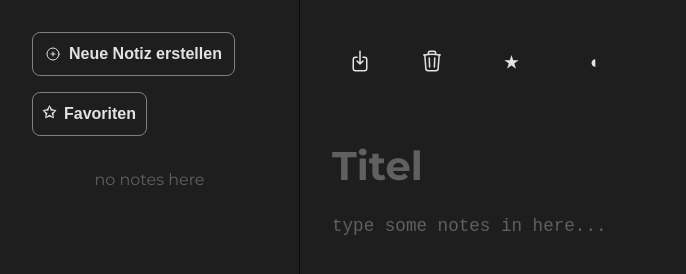
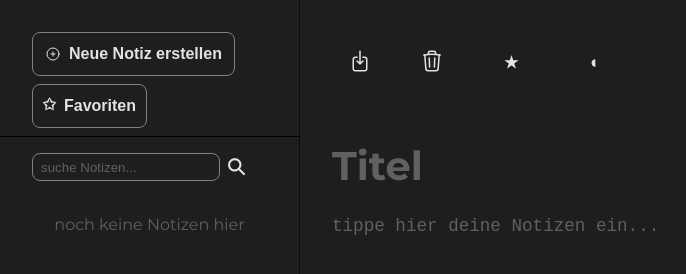
Before and after one commit to Olewy/Notes-App, a plain HTML site: page index.html in a window 1280 px wide. Shown: the top 274 px of the page, without its empty margins (0-686 px from the left). Drawn offline with Linux system fonts and the light colour scheme.

Commit message:
added searchbar to DOM

```diff
--- a/app.js
+++ b/app.js
@@ -6,11 +6,14 @@ const createNewNoteEl = document.getElementById("create-new-note");
 const deleteButtonEl = document.querySelector(".delete-note");
 const showFavoritesButton = document.getElementById("sortFavoriteNotes");
 const sidebarEl = document.querySelector(".sidebar");
+const searchNotesEl = document.getElementById("searchNotes");
 let isFavoritesOn = false;
 
 saveButtonEl.addEventListener("click", clickSaveButton);
 deleteButtonEl.addEventListener("click", clickDeleteButton);
 createNewNoteEl.addEventListener("click", newNoteButton);
+showFavoritesButton.addEventListener("click", toggleFavoriteButton);
+searchNotesEl.addEventListener("click", searchNotesButton);
 
 displayNotesList();
 
@@ -51,13 +54,11 @@ function displayNotesList() {
 
   if (notesListEl.innerHTML == []) {
     const noNotesEl = document.createElement("p");
-    noNotesEl.textContent = "no notes here";
+    noNotesEl.textContent = "noch keine Notizen hier";
     noNotesEl.classList.add("no-notes-text-enabled");
     notesListEl.append(noNotesEl);
   }
 }
-
-showFavoritesButton.addEventListener("click", toggleFavoriteButton);
 
 function toggleFavoriteButton() {
   isFavoritesOn = !isFavoritesOn;
@@ -72,6 +73,10 @@ function toggleFavoriteButton() {
 
   titleInputEl.value = "";
   contentInputEl.value = "";
+}
+
+function searchNotesButton() {
+  const input = searchNotesEl.value;
 }
 
 function clickSaveButton() {
--- a/index.html
+++ b/index.html
@@ -42,6 +42,17 @@
           <button id="sortFavoriteNotes" class="sort-favorites">
             <span id="sortFavoriteNotesSpan">Favoriten</span>
           </button>
+          <form class="form">
+            <input
+              type="text"
+              id="searchNotes"
+              class="input-search-note"
+              placeholder="suche Notizen..."
+            />
+            <button type="submit" id="search" class="search-results">
+              &#9906;
+            </button>
+          </form>
         </div>
         <div class="notes-list"></div>
       </div>
@@ -93,7 +104,7 @@
         <input type="text" id="title-input" placeholder="Titel" />
         <textarea
           id="content-input"
-          placeholder="type some notes in here..."
+          placeholder="tippe hier deine Notizen ein..."
         ></textarea>
       </div>
     </div>
--- a/style.css
+++ b/style.css
@@ -56,6 +56,7 @@ body {
   padding-bottom: 0.5rem;
   display: flex;
   flex-direction: column;
+  gap: 0.5rem;
 }
 
 .sidebar {
@@ -94,7 +95,6 @@ body {
 
 .sort-favorites {
   margin-left: 2rem;
-  margin-top: 1rem;
   cursor: pointer;
   width: fit-content;
   padding: 0.6rem;
@@ -127,6 +127,48 @@ body {
   background-color: gold;
   color: black;
   border: none;
+}
+
+.form {
+  display: flex;
+  padding: 1rem 2rem 0 2rem;
+  border-top: 1px solid black;
+}
+
+.input-search-note {
+  display: inline-block;
+  width: 80%;
+  margin-right: 0.5rem;
+  color: var(--text-color);
+  background-color: transparent;
+  border: 1px solid grey;
+  border-radius: 8px;
+  text-align: left;
+  padding-left: 0.5rem;
+}
+
+.input-search-note::placeholder {
+  color: var(--text-color-placeholder);
+}
+
+.input-search-note:focus {
+  outline: none;
+}
+
+.search-results {
+  border: none;
+  width: fit-content;
+  background-color: transparent;
+  color: var(--text-color);
+  font-size: 1.5rem;
+  font-weight: 400;
+  transform: rotate(-45deg);
+  cursor: pointer;
+}
+
+.search-results:hover {
+  scale: 1.3;
+  transition: all 0.2s;
 }
 
 .no-notes-text-enabled {
```
